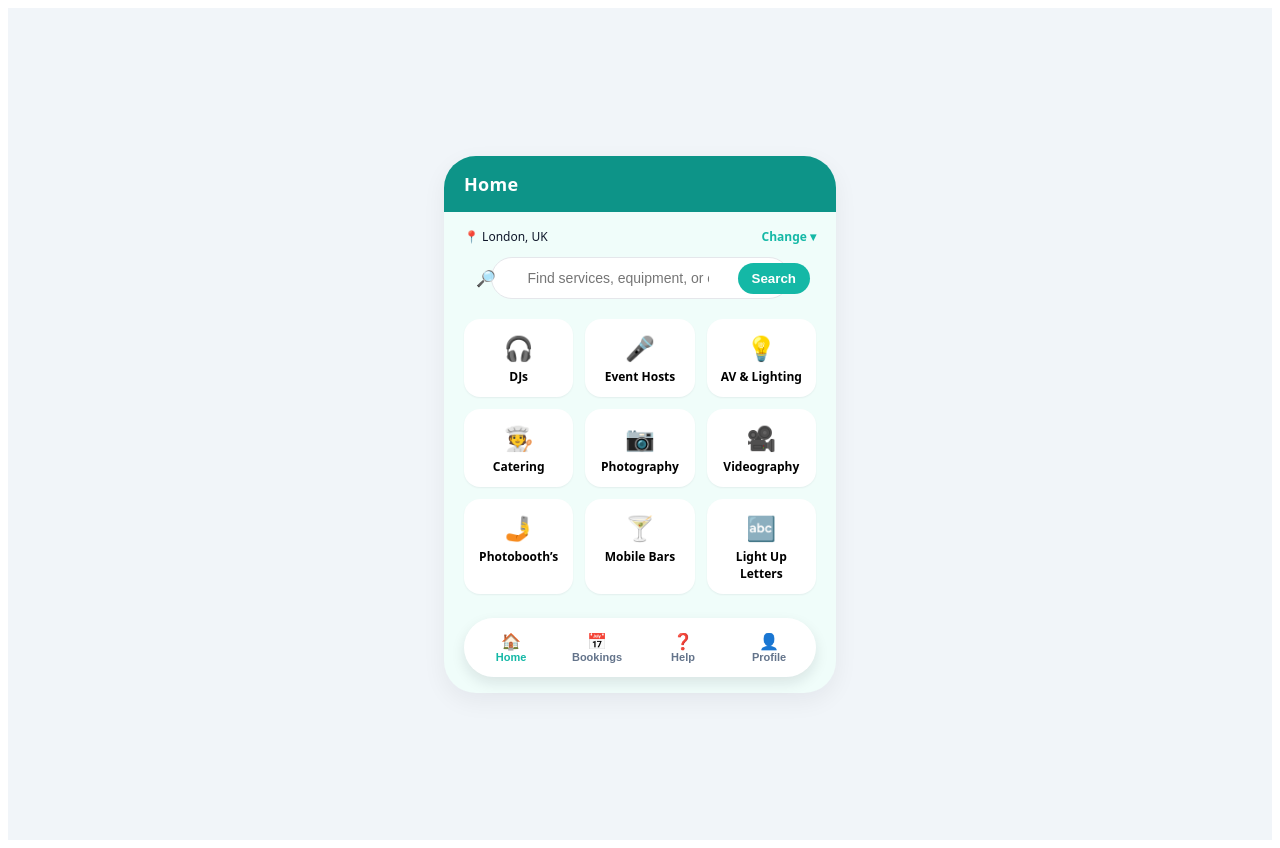
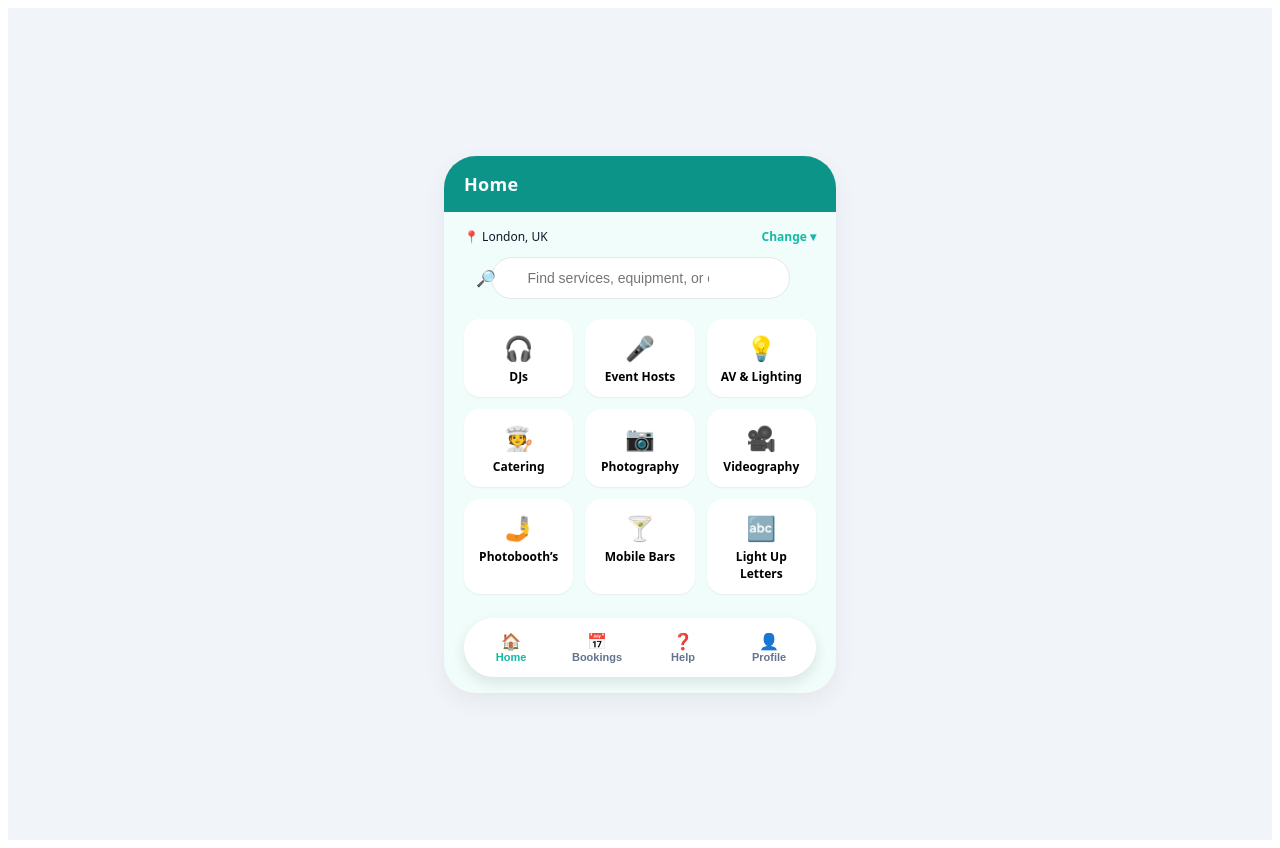
Before and after one commit to jayreiddevops/alleventhub, a React (Vite) app: page / in a window 1280 px wide. Built offline with nearby package versions, Linux system fonts and the light colour scheme.

Commit message:
Update App.jsx

```diff
--- a/src/App.jsx
+++ b/src/App.jsx
@@ -187,7 +187,7 @@ const HomeScreen = ({ onSelectCategory, onSelectTab, onSearch }) => {
           {query && (
             <button type="button" onClick={() => setQuery("")} style={{ position: "absolute", right: 88, top: 8, border: 0, background: "transparent", cursor: "pointer", fontSize: 14, color: Brand.muted }}>✕</button>
           )}
-          <button type="submit" style={{ position: "absolute", right: 6, top: 6, background: Brand.accent, color: "#fff", border: 0, borderRadius: 999, padding: "8px 14px", fontWeight: 700, cursor: "pointer" }}>Search</button>
+
         </form>
 
         {/* Category grid (filters as you type) */}
```
